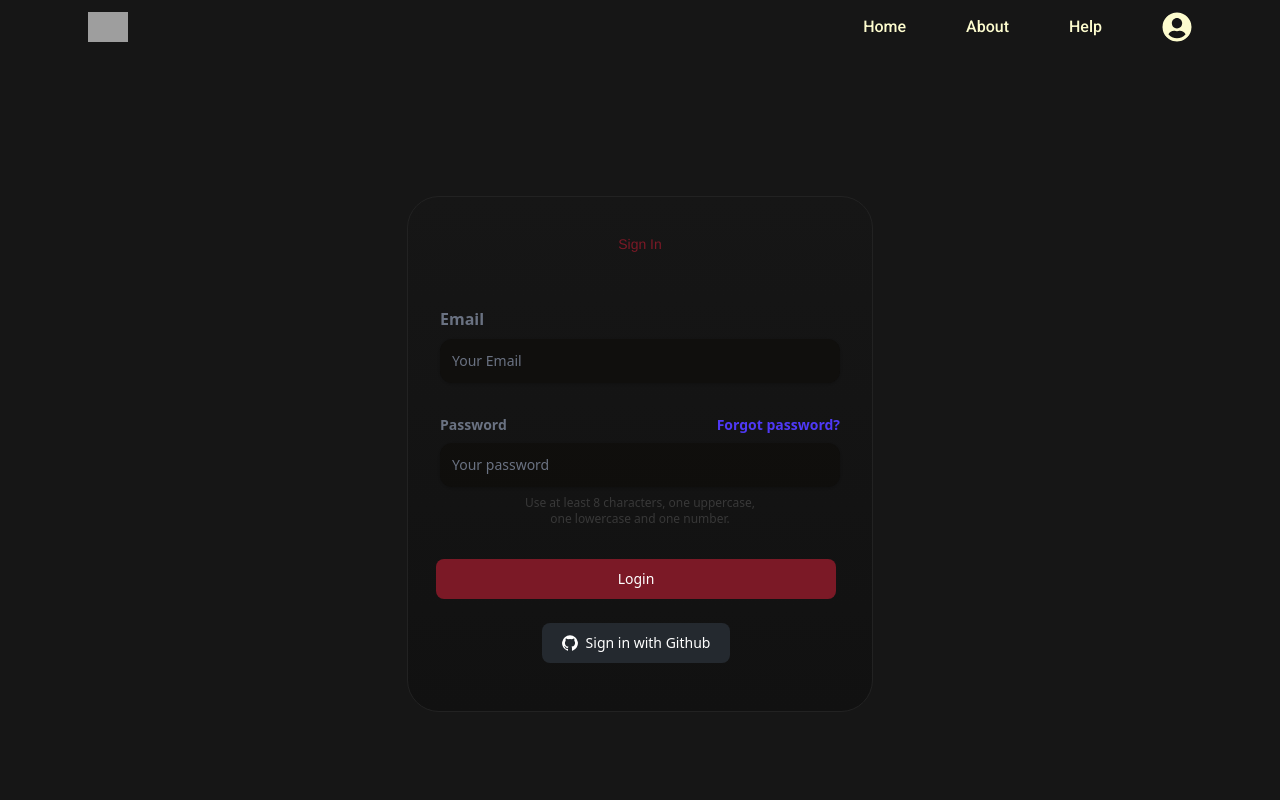
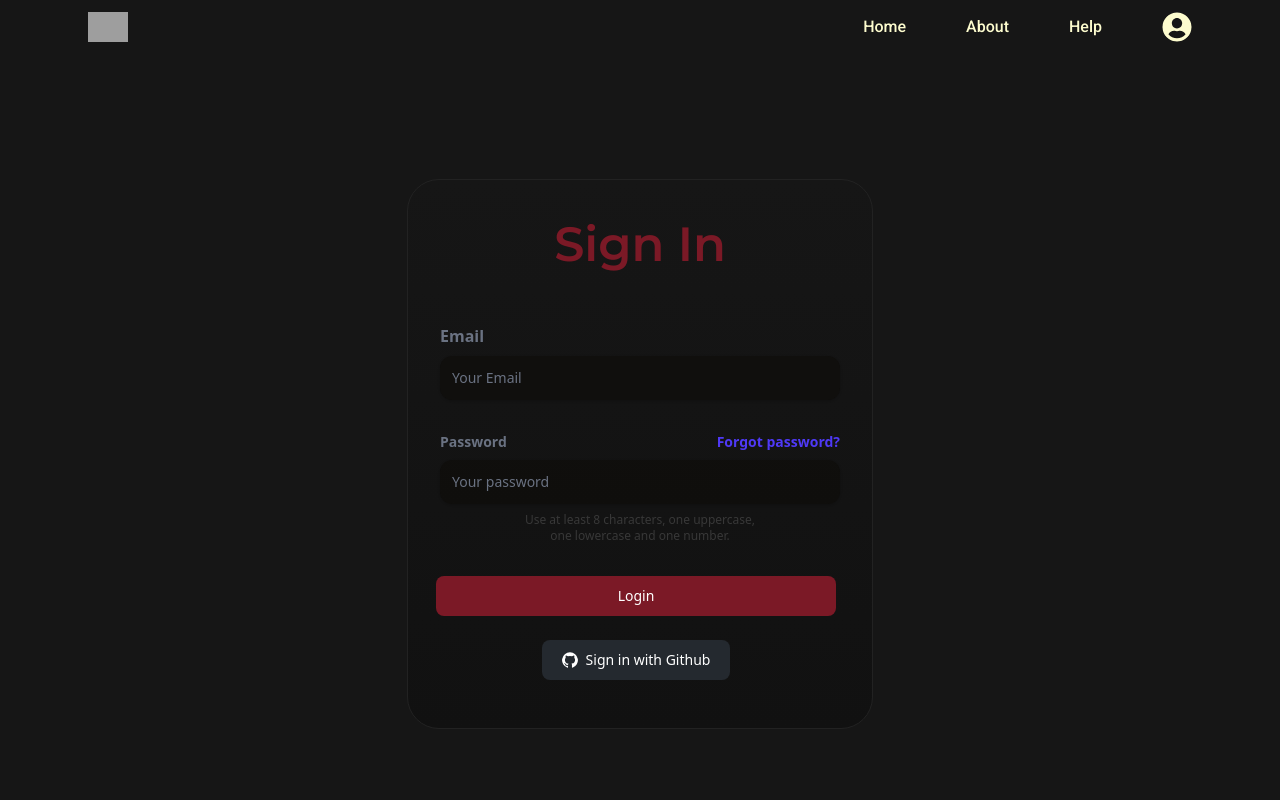
Before and after one commit to whispie-app/frontend, a React (Vite) app: page / in a window 1280 px wide. Shown: the top 800 px of the page. Built offline with nearby package versions, Linux system fonts and the light colour scheme; grey boxes are pictures that could not be loaded.

Commit message:
style(css): update secondary font to Montserrat in main.css
Replaces the secondary font from Arimo to Montserrat and adds the necessary Google Fonts import for Montserrat and Inter. Also removes font size and weight overrides from the .secFont class.

```diff
--- a/src/components/styles/main.css
+++ b/src/components/styles/main.css
@@ -1,12 +1,11 @@
 @import url("https://fonts.googleapis.com/css2?family=Arimo:ital,wght@0,400..700;1,400..700&family=Roboto:ital,wght@0,900;1,900&display=swap");
 @import url("https://fonts.googleapis.com/css2?family=Arimo:ital,wght@0,400..700;1,400..700&family=Roboto:ital,wdth,wght@0,75..100,100..900;1,75..100,100..900&display=swap");
+@import url("https://fonts.googleapis.com/css2?family=Inter:ital,opsz,wght@0,14..32,100..900;1,14..32,100..900&family=Montserrat:ital,wght@0,100..900;1,100..900&display=swap");
 
 .mainFont {
   font-family: Roboto, sans serif;
 }
 
 .secFont {
-  font-family: Arimo;
-  font-size: 14px;
-  font-weight: lighter;
+  font-family: Montserrat;
 }
```
